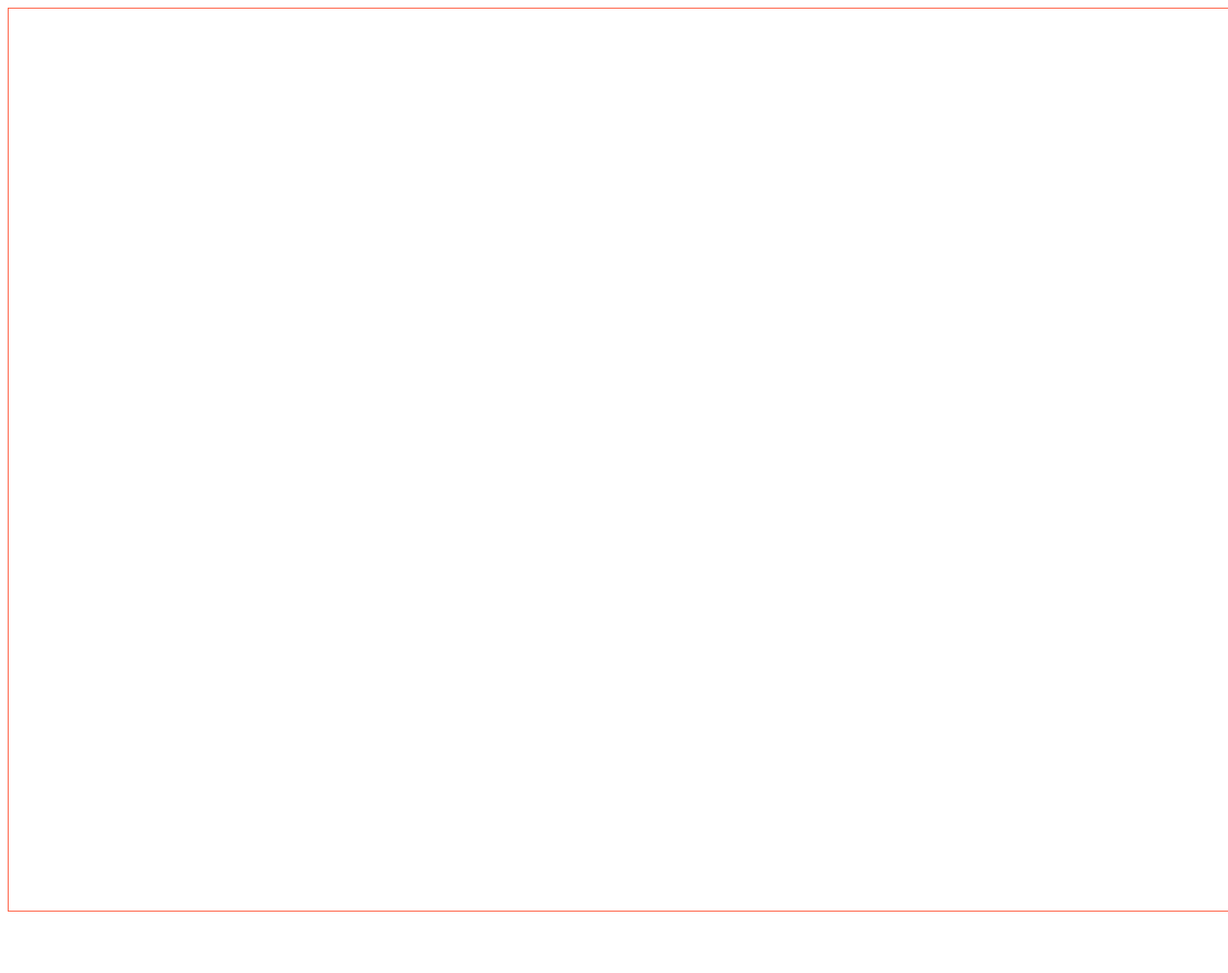
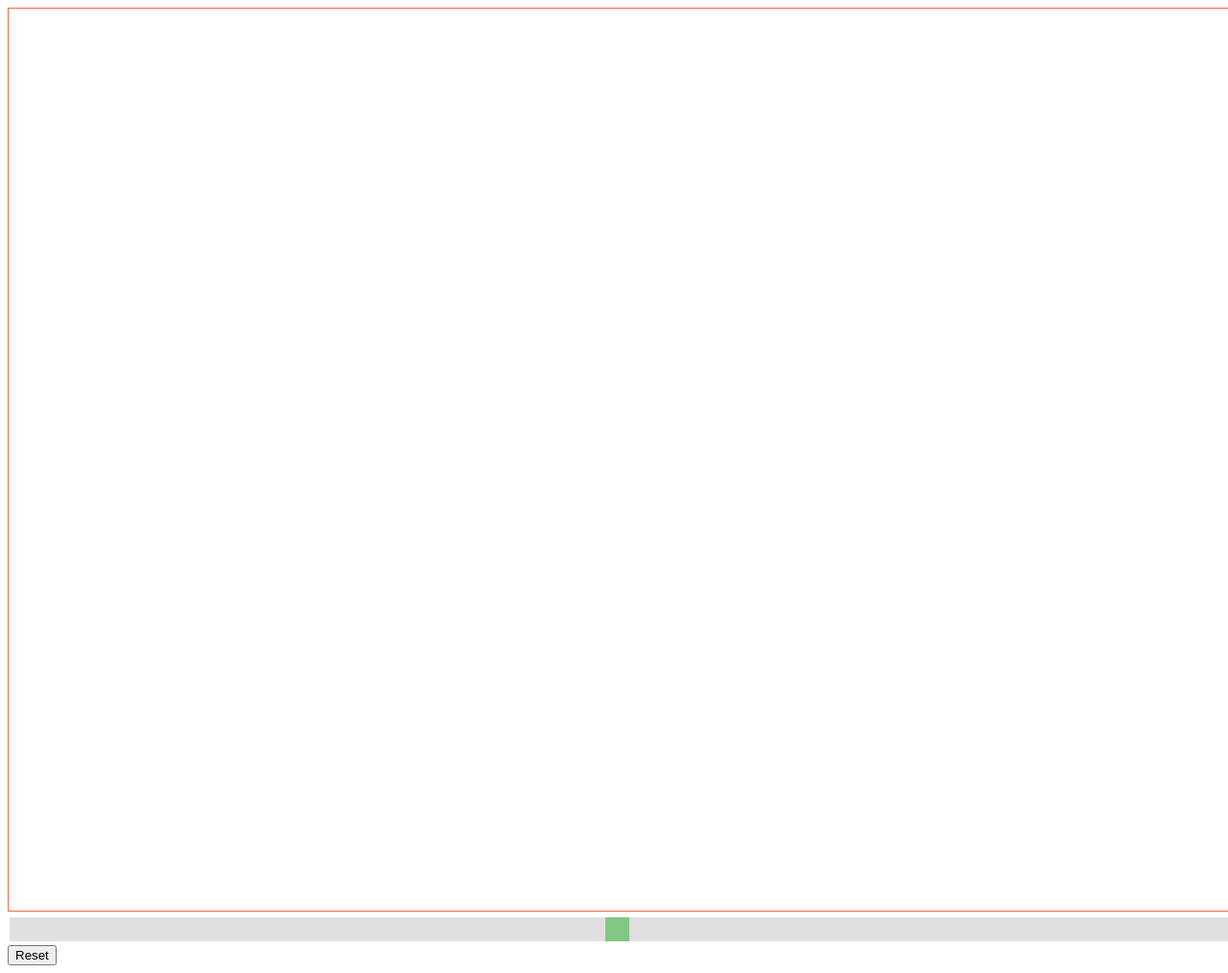
Before and after one commit to felixnorden/functional-boids, a website: page html/index.html in a window 1280 px wide. Shown: the whole page at 96% size. Before the commit the page ends 962 px from the top, so only its background shows below. Drawn offline with Linux system fonts and the light colour scheme.

Commit message:
Add reset button and slider

```diff
--- a/html/index.html
+++ b/html/index.html
@@ -2,9 +2,17 @@
 <html>
   <head>
     <title>Functional-boids</title>
+    <link rel="stylesheet" href="../style/style.css">
   </head>
   <body>
-    <canvas id="canvas" width="1280" height="940" style="border: 1px solid tomato"></canvas>
+
+    <main>
+      <canvas id="canvas" class="canvas" width="1280" height="940" style="border: 1px solid tomato"></canvas>
+      <div class="slidecontainer">
+        <input type="range" min="1" max="100" value="50" class="slider" id="slider">
+        <button id="resetBtn">Reset</button>
+      </div>
+    </main>
     <script type="text/javascript" src="../dist/Main.js"></script>
   </body>
 </html>
--- /dev/null
+++ b/style/style.css
@@ -0,0 +1,43 @@
+main {
+  margin: auto;
+  width: 1280px;
+}
+
+.slidecontainer {
+  width: 100%; /* Width of the outside container */
+}
+
+/* The slider itself */
+.slider {
+  -webkit-appearance: none;  /* Override default CSS styles */
+  appearance: none;
+  width: 100%; /* Full-width */
+  height: 25px; /* Specified height */
+  background: #d3d3d3; /* Grey background */
+  outline: none; /* Remove outline */
+  opacity: 0.7; /* Set transparency (for mouse-over effects on hover) */
+  -webkit-transition: .2s; /* 0.2 seconds transition on hover */
+  transition: opacity .2s;
+}
+
+/* Mouse-over effects */
+.slider:hover {
+  opacity: 1; /* Fully shown on mouse-over */
+}
+
+/* The slider handle (use -webkit- (Chrome, Opera, Safari, Edge) and -moz- (Firefox) to override default look) */
+.slider::-webkit-slider-thumb {
+  -webkit-appearance: none; /* Override default look */
+  appearance: none;
+  width: 25px; /* Set a specific slider handle width */
+  height: 25px; /* Slider handle height */
+  background: #4CAF50; /* Green background */
+  cursor: pointer; /* Cursor on hover */
+}
+
+.slider::-moz-range-thumb {
+  width: 25px; /* Set a specific slider handle width */
+  height: 25px; /* Slider handle height */
+  background: #4CAF50; /* Green background */
+  cursor: pointer; /* Cursor on hover */
+}
```
